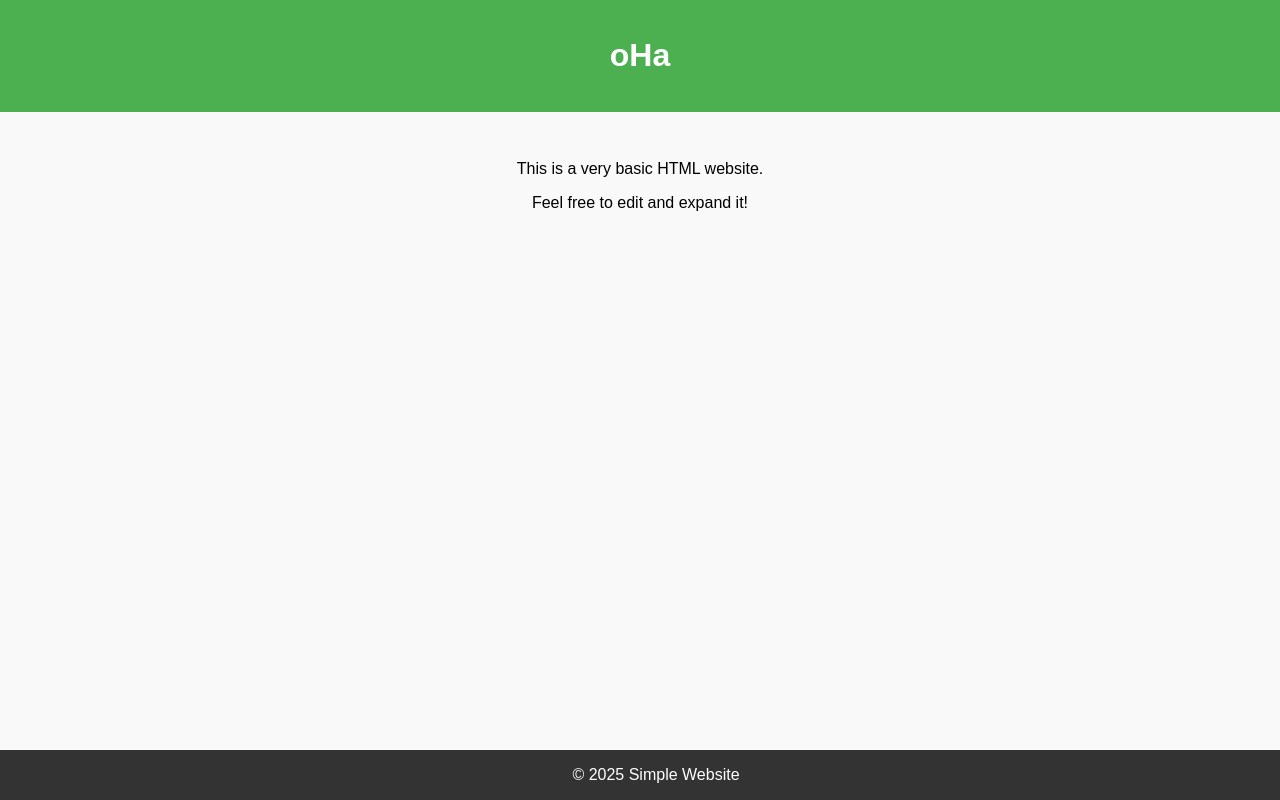
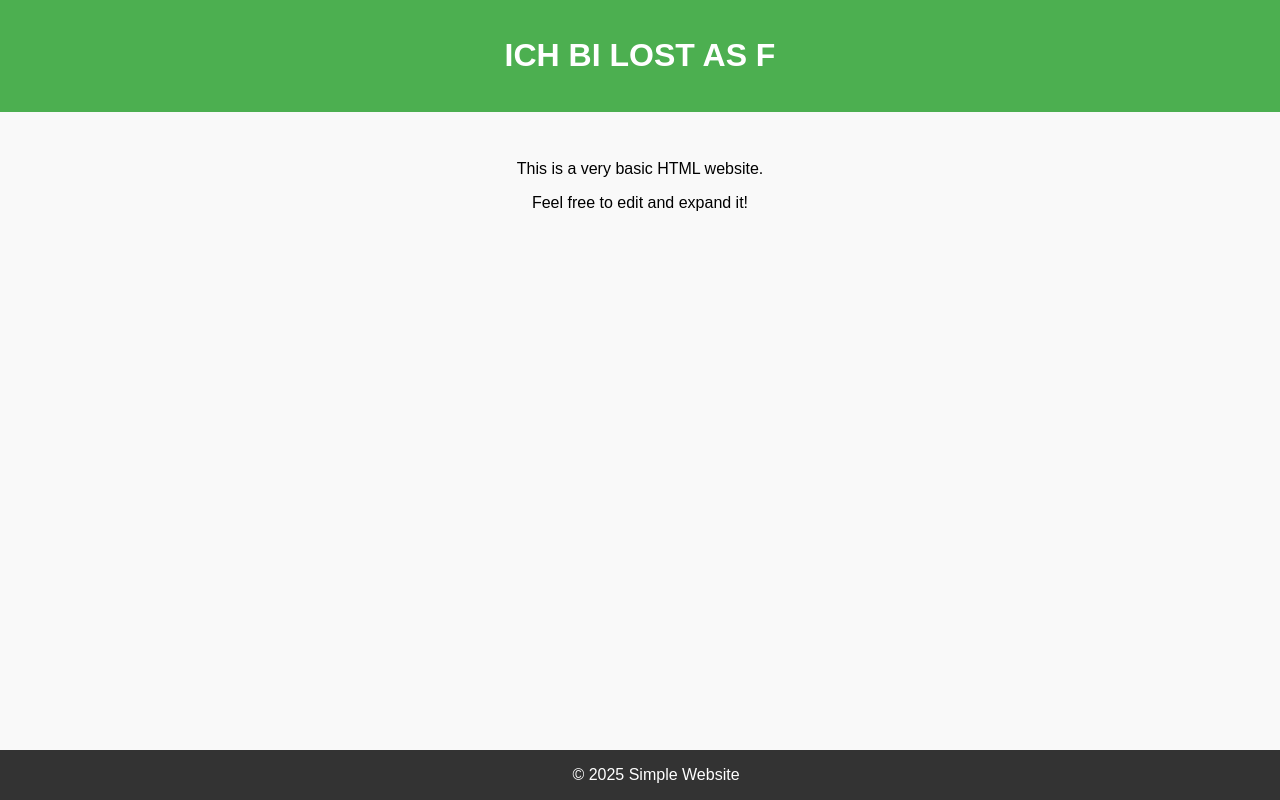
Before and after one commit to im23b-schneidert/a62, a plain HTML site: page app/index.html in a window 1280 px wide. Drawn offline with Linux system fonts and the light colour scheme.

Commit message:
changed index.html and added buildconfig

```diff
--- a/app/index.html
+++ b/app/index.html
@@ -32,7 +32,7 @@
 </head>
 <body>
     <header>
-        <h1>oHa</h1>
+        <h1>ICH BI LOST AS F</h1>
     </header>
     <main>
         <p>This is a very basic HTML website.</p>
```
